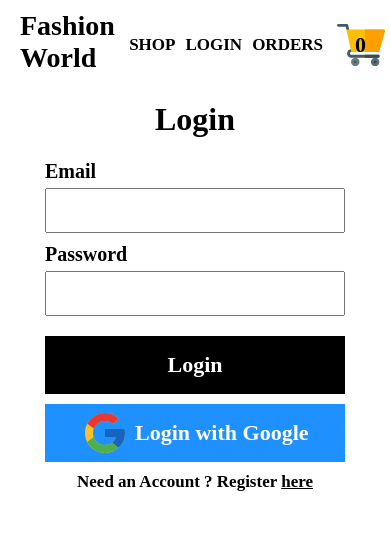
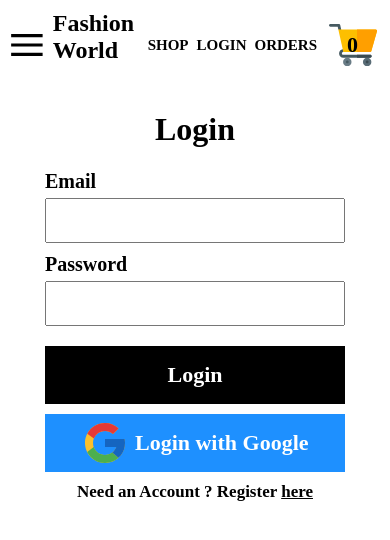
Before and after one commit to sudgata/Fashion-World, a React (Create React App) app in the folder client/: page /login in a window 390 px wide. Shown: the top 540 px of the page. Built offline with nearby package versions, Linux system fonts and the light colour scheme; no server answers; a web font is replaced by a local one.

Commit message:
Added backdrop and sidebar

```diff
--- a/client/src/components/Header/Header.jsx
+++ b/client/src/components/Header/Header.jsx
@@ -1,4 +1,4 @@
-import React from 'react';
+import React, { useState } from 'react';
 import { Link, withRouter } from 'react-router-dom';
 import { auth } from '../../firebase/firebase.util';
 import { connect } from 'react-redux';
@@ -9,10 +9,18 @@ import { selectCurrentUser } from '../../redux/selectors/userSelectors';
 import { selectCartHidden } from '../../redux/selectors/cartSelectors';
 import { createStructuredSelector } from 'reselect';
 import { setUserLoaded } from '../../redux/actions/userAction';
+import { ReactComponent as  HamBurgerIcon } from '../../assets/icons/hamburger-icon.svg';
+import Sidebar from '../Sidebar/Sidebar';
 
 const Header = ({ currentUser, hidden, history, setUserLoaded }) => {
+    const [showSidebar, setShowSidebar] = useState(false);
+    const toggleSidebar = () => setShowSidebar(!showSidebar);
     return (
-        <div className='header-container'>
+        <>
+        <Sidebar showSidebar={showSidebar} toggleSidebar={toggleSidebar}/>
+        <div className='header-wrapper'>
+            <HamBurgerIcon className='hamburger-icon' onClick={toggleSidebar}/>
+            <div className='header-container'>
             <Link to='/' className='app-title'>
                 <span className='title-text'>Fashion World</span>
             </Link>
@@ -35,6 +43,8 @@ const Header = ({ currentUser, hidden, history, setUserLoaded }) => {
                 hidden ? null: <CartDropdown/>
             }
         </div>
+        </div>
+        </>
     );
 };
 
--- a/client/src/components/Header/Header.scss
+++ b/client/src/components/Header/Header.scss
@@ -1,3 +1,9 @@
+.header-wrapper{
+    display: flex;
+    justify-content: center;
+    align-items: center;
+    padding-left: 30px;
+}
 .header-container{
     width: 100%;
     height: 70px;
@@ -7,7 +13,7 @@
     margin-top: 10px;
 }
 .app-title{
-    margin-left: 80px
+    margin-left: 15px;
 }
 
 .header-menu-container{
@@ -28,19 +34,32 @@
     font-size: 25px;
     cursor: pointer;
 }
+.hamburger-icon{
+    height: 48px;
+    width: 48px;
+    cursor: pointer;
+}
 
 @media only screen and (max-width: 600px) {
     .title-text{
-        font-size: 28px;
+        font-size: 24px;
     }
     .app-title{
-        margin-left: 20px;
+        margin-left: 7px;
     }
     .header-menu-container{
         margin-right: 2px;
     }
     .header-menu{
-        padding-right: 10px;
-        font-size: 17px;
+        padding-right: 8px;
+        font-size: 15px;
+    }
+    .header-wrapper{
+        padding-left: 8px;
+        padding-right: 8px;
+    }
+    .hamburger-icon{
+        height: 42px;
+        width: 42px;
     }
   }
--- a/client/src/components/Order/OrderItem/OrderItem.jsx
+++ b/client/src/components/Order/OrderItem/OrderItem.jsx
@@ -32,10 +32,12 @@ const OrderItem = ({ order }) => {
         <div>
             <div className='order-item-container' onClick = {toggleExpanded}>
                 <div className='order-details'>
-                    <div className='order-status'>
-                        {isNew && <img className='order-status-img' src={newIcon} alt="no icon" />}
+                    <div className= 'order-name-container'>
+                        <div className='order-name'>{name}</div>
+                        <div className='order-status'>
+                            {isNew && <img className='order-status-img' src={newIcon} alt="no icon" />}
+                        </div>
                     </div>
-                    <div className='order-name'>{name}</div>
                     <div className='order-price'>₹{order.totalPrice}</div>
                     <div className='order-time'>  Ordered on: <br/> {orderedDay} </div>
                 </div>
--- a/client/src/components/Order/OrderItem/OrderItem.scss
+++ b/client/src/components/Order/OrderItem/OrderItem.scss
@@ -22,16 +22,21 @@
 }
 
 .order-status{
-    width: 10%;
+    margin-left: 5px;
 }
 
 .order-status-img{
-    width: 42px;
-    height: 42px;
+    width: 28px;
+    height: 28px;
+}
+
+.order-name-container{
+    width: 60%;
+    display: flex;
 }
 
 .order-name{
-    width: 50%;
+    color: #6034db;
 }
 
 .order-price{
--- /dev/null
+++ b/client/src/components/Sidebar/Sidebar.jsx
@@ -0,0 +1,33 @@
+import React from 'react';
+import { useHistory } from 'react-router';
+import './Sidebar.scss'
+
+const Sidebar = ({ showSidebar, toggleSidebar }) => {
+    const history = useHistory();
+    return (
+        <>
+            {showSidebar && <div className='overlay' onClick={toggleSidebar}></div>}
+            <div className={showSidebar ? 'sidebar-container active': 'sidebar-container'}>
+            <div className='sidebar-header'>
+                <div onClick={toggleSidebar} className='sidebar-close-btn'>&#10006;</div>
+            </div>
+            <ul onClick={toggleSidebar}>
+                <li onClick={()=>{
+                    history.push('/');
+                }}>
+                    Home
+                </li>
+                <li onClick={()=>{
+                    history.push('/orders');
+                }}>
+                    Orders
+                </li>
+                <li>About</li>
+                <li>Log out</li>
+            </ul>
+            </div>
+        </>
+    );
+};
+
+export default Sidebar;
--- /dev/null
+++ b/client/src/components/Sidebar/Sidebar.scss
@@ -0,0 +1,58 @@
+.sidebar-container{
+    height: 100vh;
+    width: 300px;
+    background-color: black;
+    color: white;
+    font-weight: bold;
+    position: fixed;
+    left: -100%;
+    transition: 800ms;
+    font-size: 1.6rem;
+    ul{
+        list-style: none;
+        padding: 0;
+        li{
+            display: flex;
+            justify-content: flex-start;
+            align-items: center;
+            padding: 0px 8px 15px 15px;
+            transition: background-color 0.3s ease-out;
+        }
+        li:hover{
+            background-color: #fdbf00;
+            cursor: pointer;
+        }
+    }
+    z-index: 1001;
+}
+
+.sidebar-container.active{
+    left: 0;
+    transition: 400ms;
+}
+
+.sidebar-header{
+    display: flex;
+    justify-content: flex-end;
+    width: 100%;
+    padding: 1.5rem;
+}
+
+.sidebar-close-btn{
+    color: #fdbf00;
+    cursor: pointer;
+}
+
+.overlay{
+    top: 0;
+    left: 0;
+    right: 0;
+    bottom: 0;
+    display: flex;
+    z-index: 500;
+    position: fixed;
+    align-items: center;
+    justify-content: center;
+    background-color: rgba(0, 0, 0, 0.5);
+    -webkit-tap-highlight-color: transparent;
+}
```
Also changed, not shown: client/src/assets/icons/hamburger-icon.svg (added).
